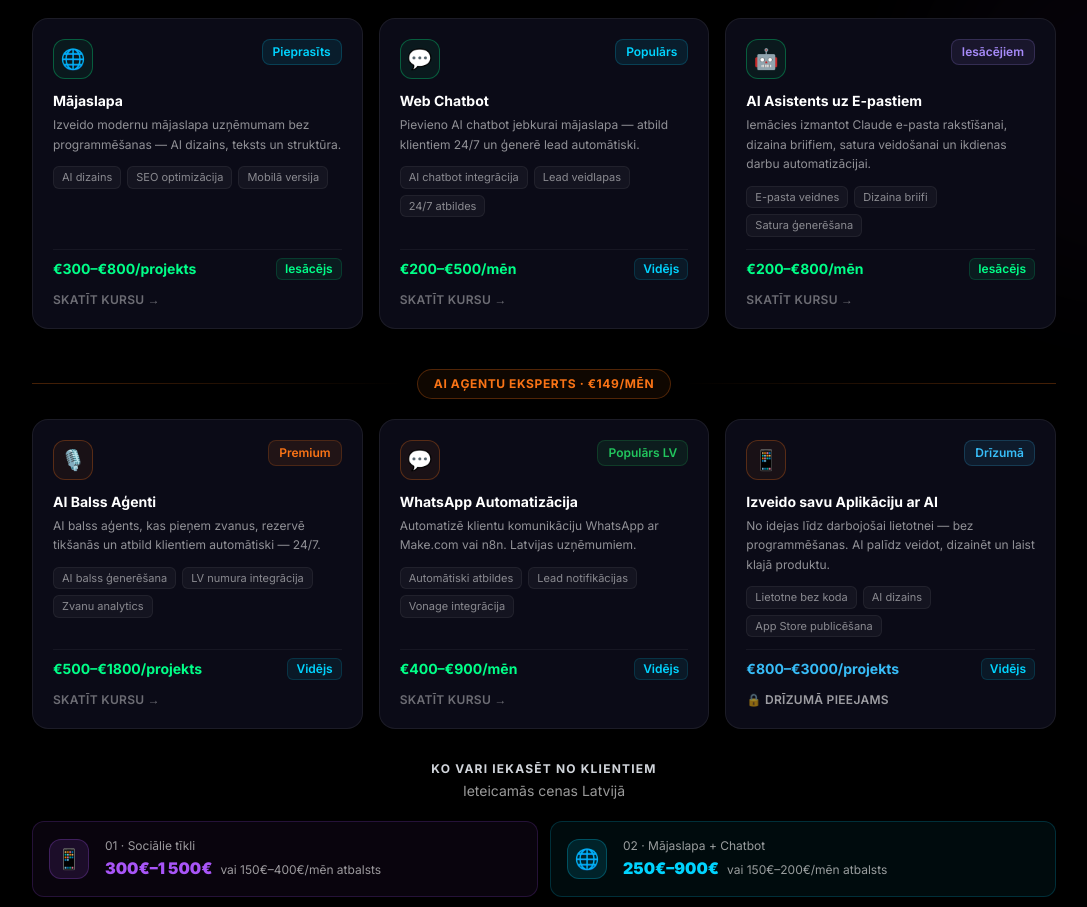
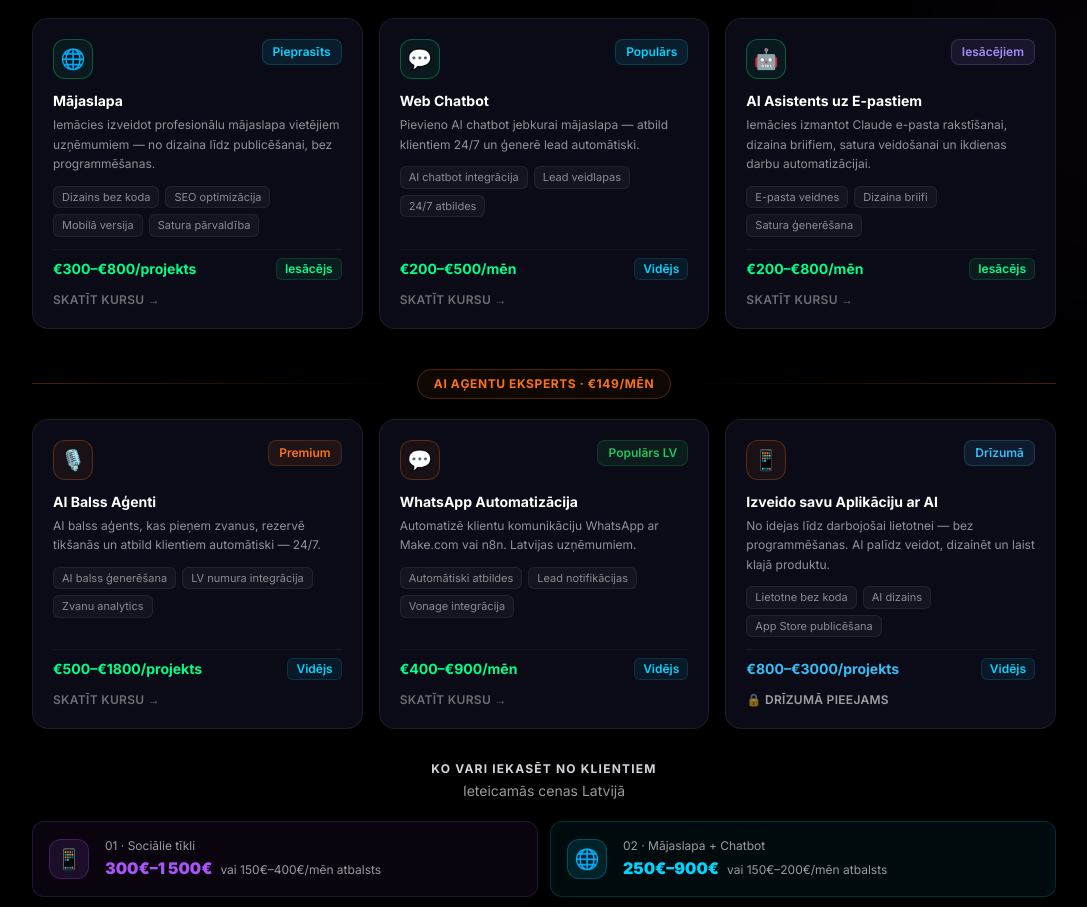
Before and after one commit to kalvenz95/ai_majaslapa, a Next.js app: page / in a window 1280 px wide. Shown: the part 6468-7375 px from the top of the page, without its empty margins (96-1183 px from the left). Built offline with nearby package versions, Linux system fonts and the light colour scheme.

Commit message:
fix: Majaslapa block - website-only content, no chatbot mentions

```diff
--- a/src/components/Pricing.tsx
+++ b/src/components/Pricing.tsx
@@ -283,9 +283,9 @@ function GroupedCourses() {
           earn: "€300–€800/projekts",
           difficulty: "Iesācējs",
           diffColor: "#00ff88",
-          desc: "Izveido modernu mājaslapa uzņēmumam bez programmēšanas — AI dizains, teksts un struktūra.",
-          includes: ["AI dizains", "SEO optimizācija", "Mobilā versija"],
-          link: "/kursi/website-chatbot",
+          desc: "Iemācies izveidot profesionālu mājaslapa vietējiem uzņēmumiem — no dizaina līdz publicēšanai, bez programmēšanas.",
+          includes: ["Dizains bez koda", "SEO optimizācija", "Mobilā versija", "Satura pārvaldība"],
+          link: null,
         },
         {
           icon: "💬",
```
